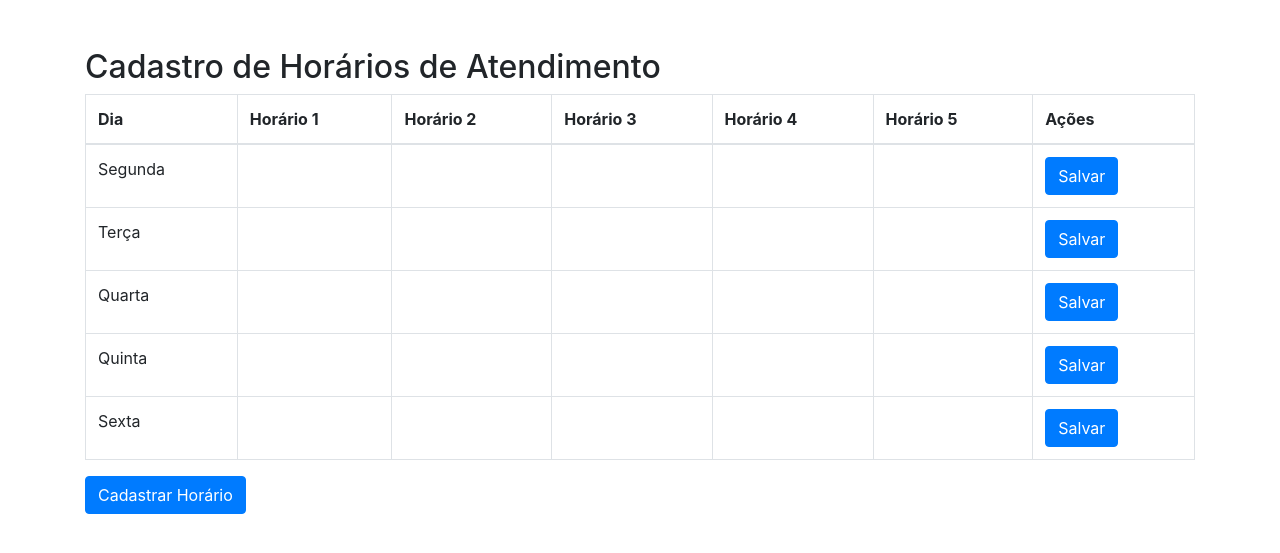
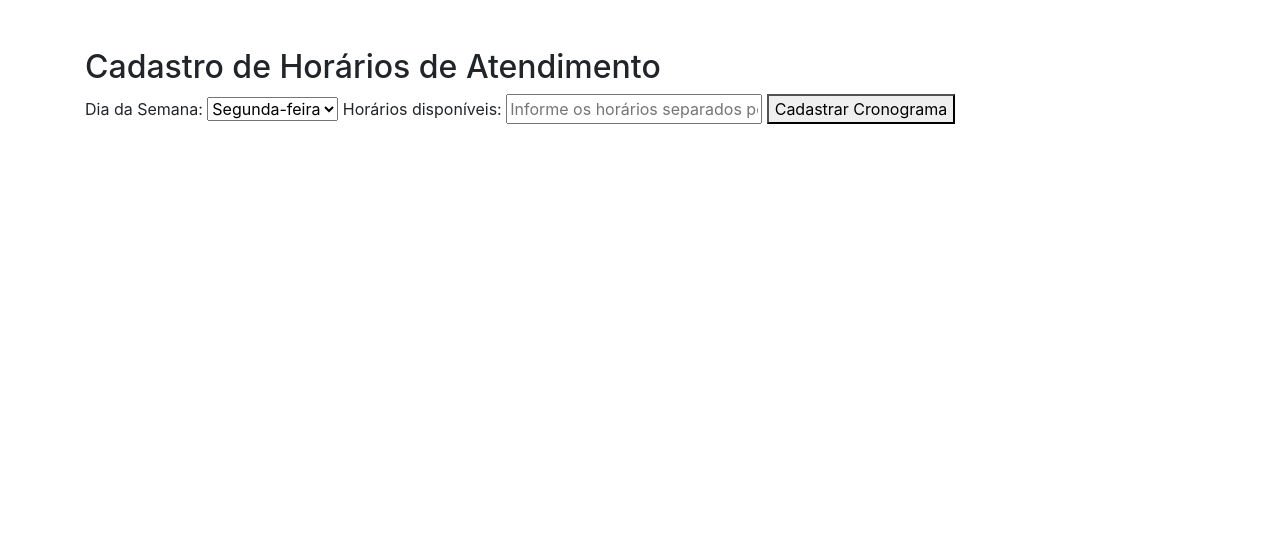
Before and after one commit to RafaelGilzdeSouza/SiteTCC, a PHP site: page /horarios_atendimento.php in a window 1280 px wide. Shown: the part 56-609 px from the top of the page. Run offline with PHP 8.4, Linux system fonts and the light colour scheme; some libraries are stand-ins or nearby versions.

Commit message:
só tristeza

```diff
--- a/form_cadastro_medico.php
+++ b/form_cadastro_medico.php
@@ -1,5 +1,8 @@
 <!DOCTYPE html>
 <html lang="en">
+    <?PHP
+    require "menu.php";
+    ?>
 
 <head>
     <meta charset="UTF-8">
--- a/horarios_atendimento.php
+++ b/horarios_atendimento.php
@@ -3,7 +3,6 @@
 
 <?php
 require "menu.php";
-
 ?>
 
 <head>
@@ -13,84 +12,27 @@ require "menu.php";
     <link rel="stylesheet" href="https://stackpath.bootstrapcdn.com/bootstrap/4.5.2/css/bootstrap.min.css">
 </head>
 
-
-
 <body>
 
     <div class="container mt-5">
         <h2>Cadastro de Horários de Atendimento</h2>
-        <form method="POST" action="processa_cadastro_horario.php">
-            <table class="table table-bordered">
-                <thead>
-                    <tr>
-                        <th>Dia</th>
-                        <th>Horário 1</th>
-                        <th>Horário 2</th>
-                        <th>Horário 3</th>
-                        <th>Horário 4</th>
-                        <th>Horário 5</th>
-                        <th>Ações</th>
-                    </tr>
-                </thead>
-                <tbody>
-                    <?php
-                    $diasDaSemana = ['Segunda', 'Terça', 'Quarta', 'Quinta', 'Sexta'];
+        <!-- horarios_atendimento.php -->
 
-                    foreach ($diasDaSemana as $dia) {
-                        echo '<tr>';
-                        echo '<td>' . $dia . '</td>';
+<form method="post" action="processa_cadastro_cronograma.php">
+    <label for="dia">Dia da Semana:</label>
+    <select name="dia" id="dia">
+        <option value="Segunda">Segunda-feira</option>
+        <option value="Terca">Terça-feira</option>
+        <!-- Adicione opções para os outros dias da semana -->
+    </select>
 
-                        // Exibindo até 5 horários por dia (ajuste conforme necessário)
-                        for ($i = 0; $i < 5; $i++) {
-                            echo '<td contenteditable="true"></td>';
-                        }
+    <label for="horarios">Horários disponíveis:</label>
+    <input type="text" name="horarios" placeholder="Informe os horários separados por vírgula">
 
-                        echo '<td><button type="button" class="btn btn-primary btn-edit" data-dia="' . urlencode($dia) . '">Salvar</button></td>';
-                        echo '</tr>';
-                    }
-                    ?>
-                </tbody>
-            </table>
+    <button type="submit">Cadastrar Cronograma</button>
+</form>
 
-            <button type="submit" class="btn btn-primary">Cadastrar Horário</button>
-        </form>
     </div>
-    <script>
-        // Adicionando script JavaScript para processar a edição
-        document.addEventListener('DOMContentLoaded', function () {
-            var btnsEdit = document.querySelectorAll('.btn-edit');
-
-            btnsEdit.forEach(function (btn) {
-                btn.addEventListener('click', function () {
-                    // Aqui você pode adicionar lógica para salvar as alterações no banco de dados
-                    var dia = btn.getAttribute('data-dia');
-                    var horarios = Array.from(btn.parentNode.parentNode.getElementsByTagName('td'))
-                        .slice(1, 6) // Pegando os elementos a partir do segundo td
-                        .map(td => td.innerText);
-
-                    // Exemplo de envio dos dados para o servidor usando fetch ou outro método
-                    fetch('processa_cadastro_horario.php', {
-                        method: 'POST',
-                        headers: {
-                            'Content-Type': 'application/json',
-                        },
-                        body: JSON.stringify({
-                            dia: dia,
-                            horarios: horarios,
-                        }),
-                    })
-                        .then(response => response.json())
-                        .then(data => {
-                            // Aqui você pode lidar com a resposta do servidor
-                            console.log(data);
-                        })
-                        .catch((error) => {
-                            console.error('Error:', error);
-                        });
-                });
-            });
-        });
-    </script>
 
     <script src="https://code.jquery.com/jquery-3.5.1.slim.min.js"></script>
     <script src="https://cdn.jsdelivr.net/npm/@popperjs/core@2.10.2/dist/umd/popper.min.js"></script>
--- a/menu.php
+++ b/menu.php
@@ -49,7 +49,7 @@
     </div>
   </nav>
   <script src="https://cdn.jsdelivr.net/npm/popper.js@1.16.0/dist/umd/popper.min.js"></script>
-  <script src="https://code.jquery.com/jquery-3.5.1.slim.min.js"></script>
+  <script src="https://code.jquery.com/jquery-3.5.1.min.js"></script>
 <script src="https://stackpath.bootstrapcdn.com/bootstrap/4.5.2/js/bootstrap.min.js"></script>
 
 </body>
```
Also changed, not shown: formulario.php (+9 -4 lines), processa_cadastro_horario.php (+34 -17 lines).
